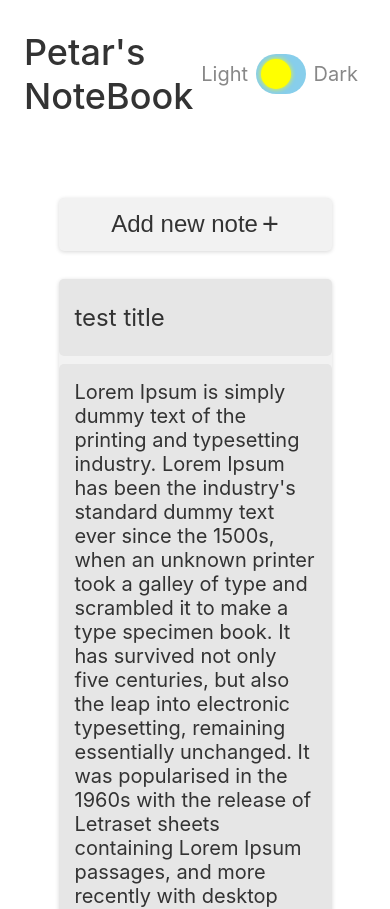
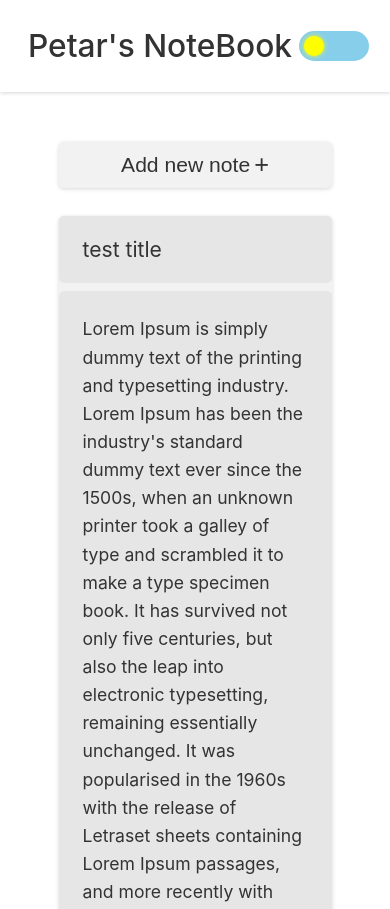
Before and after one commit to PetarK37/NoteBookApp, a React (Create React App) app in the folder Front/notebook-app/: page / in a window 390 px wide. Shown: the top 909 px of the page. Built offline with nearby package versions, Linux system fonts and the light colour scheme.

Commit message:
fix: responsiveness of a nav and font size

```diff
--- a/Front/notebook-app/src/App.css
+++ b/Front/notebook-app/src/App.css
@@ -56,7 +56,7 @@ html{
     margin-left: auto;
 }
 .App{
-    min-height: 100%;
+    height: 100%;
 }
 
 .App-light{
@@ -64,7 +64,7 @@ html{
     background-color: var(--background-light);
     transition: 0.2s linear color;
     transition: 0.2s linear background-color;
-    height: 100%;
+    min-height: 100%;
 }
 
 .App-dark{
@@ -72,5 +72,5 @@ html{
     background-color: var(--background-dark);
     transition: 0.2s linear color;
     transition: 0.2s linear background-color;
-    height: 100%;
+    min-height: 100%;
 }
--- a/Front/notebook-app/src/Components/Header/Header.css
+++ b/Front/notebook-app/src/Components/Header/Header.css
@@ -1,5 +1,6 @@
 nav{
     padding: 0 2.4rem;
+    box-shadow: rgba(0, 0, 0, 0.16) 0px 0.5px 4px;
 }
 
 .navTitle{
--- a/Front/notebook-app/src/Components/NoteCard/NoteCard.css
+++ b/Front/notebook-app/src/Components/NoteCard/NoteCard.css
@@ -13,12 +13,13 @@
 
 .note > header{
     font-size:2.4rem;
-    padding: 0 16px;
+    padding: 0 24px;
 }
 
 .note > article{
     font-size:2rem ;
-    padding:16px;
+    padding:24px;
+    line-height: 1.6;
 }
 
 .note-action-row {
--- a/Front/notebook-app/src/Components/ThemeToggleSwitch/ThemeToggleSwitch.css
+++ b/Front/notebook-app/src/Components/ThemeToggleSwitch/ThemeToggleSwitch.css
@@ -42,3 +42,54 @@
 .App-light .label{
     color:var(--ligth-text-faded)
 }
+
+@media (max-width: 600px) {
+    .toggle {
+        height: 30px;
+        width: 70px;
+    }
+
+    .notch {
+        height: 20px;
+        width: 20px;
+    }
+
+    .night>.notch {
+        background: whitesmoke;
+        box-shadow: 0 0 5px whitesmoke;
+        transform: translate(40px, 0);
+    }
+  }
+
+
+  @media (max-width: 435px) {
+    .label {
+        display: none;
+    }
+    .toggle {
+        margin-left: auto;
+    }
+  }
+
+  @media (max-width: 350px) {
+    .toggle {
+        height: 30px;
+        width: 60px;
+    }
+
+    .notch {
+        height: 20px;
+        width: 20px;
+    }
+
+    .night>.notch {
+        background: whitesmoke;
+        box-shadow: 0 0 5px whitesmoke;
+        transform: translate(20px, 0);
+    }
+
+    .label {
+        display: none;
+    }
+
+  }
--- a/Front/notebook-app/src/index.css
+++ b/Front/notebook-app/src/index.css
@@ -19,3 +19,9 @@ code {
 #root{
   height: 100vh;
 }
+
+@media (max-width: 500px) {
+  html{
+    font-size: 55%;
+  }
+}
```
